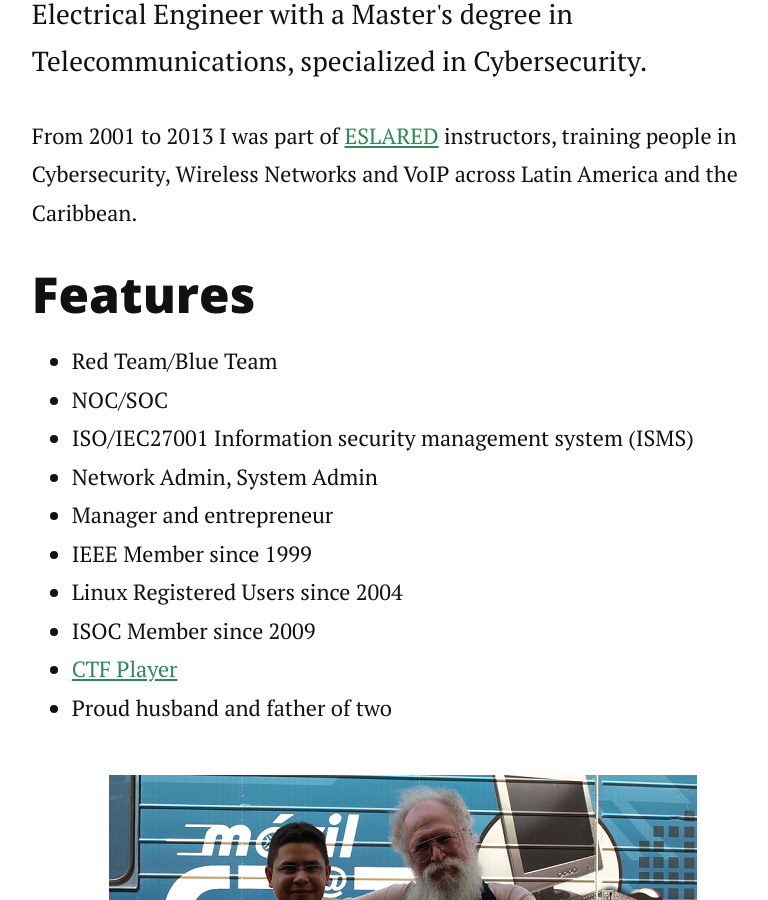
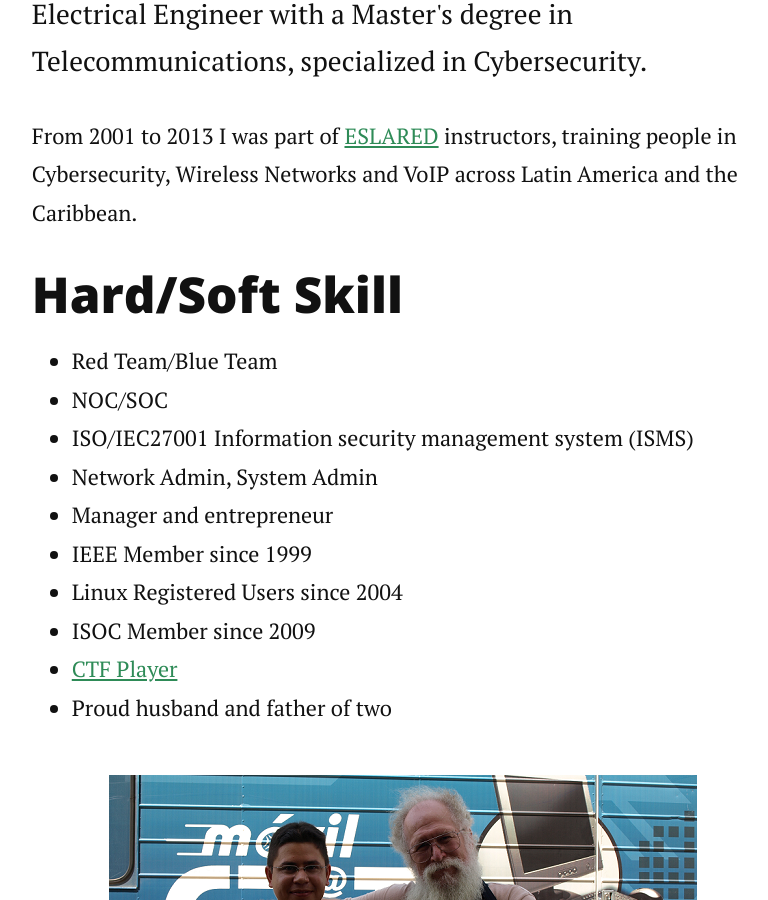
Before and after one commit to leonuz/leonuz.github.io, a Jekyll site: the page built from about.md, in a window 1280 px wide and 900 px high, scrolled down 506 px. Shown: the whole window, without its empty margins (237-1005 px from the left). Built offline with Jekyll 4.4.1, drawn with Linux system fonts in a browser that asks for light colours; nearby versions of some CDN libraries.

Commit message:
Update about.md

```diff
--- a/about.md
+++ b/about.md
@@ -7,7 +7,7 @@ title: whoami
 	<h1 class="pageTitle">About Me</h1>
 	<p class="intro">Electrical Engineer with a Master's degree in Telecommunications, specialized in Cybersecurity.</p>
 	<p>From 2001 to 2013 I was part of  <a href="https://www.internetsociety.org/news/press-releases/2008/leading-latin-american-foundation-eslared-receives-10th-annual-jonathan-b-postel-service-award-promoting-internet-latin-america/" target="_blank">ESLARED</a> instructors, training people in Cybersecurity, Wireless Networks and VoIP across Latin America and the Caribbean.</p>
-	<h2>Features</h2>
+	<h2>Hard/Soft Skill</h2>
 	<ul>
 		<li>Red Team/Blue Team</li>
   		<li>NOC/SOC</li>
```
